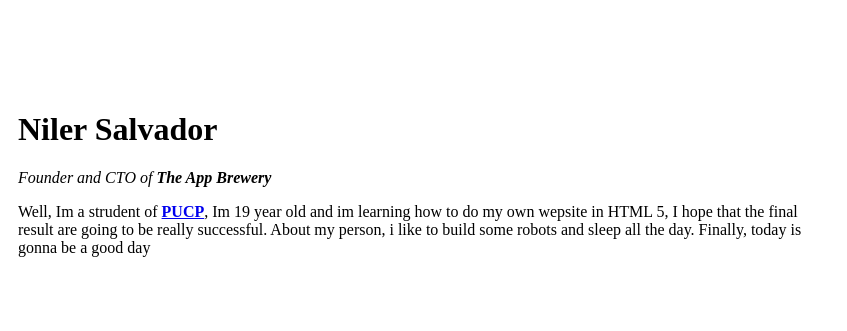
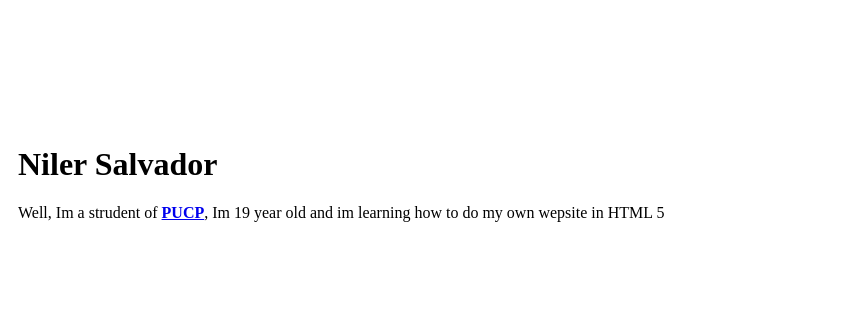
Before and after one commit to Nller/CV_HTML_BASIC, a plain HTML site: page index.html in a window 1280 px wide. Shown: the top 331 px of the page, 433-1280 px from the left. Drawn offline with Linux system fonts and the light colour scheme.

Commit message:
Update index.html

```diff
--- a/index.html
+++ b/index.html
@@ -13,15 +13,10 @@
         <td>
           <h1>Niler Salvador</h1>
           <p>
-            <em>Founder and CTO of <strong>The App Brewery</strong></em>
-          </p>
-          <p>
             Well, Im a strudent of
             <strong><a href="https://www.pucp.edu.pe/">PUCP</a></strong
             >, Im 19 year old and im learning how to do my own wepsite in HTML
-            5, I hope that the final result are going to be really successful.
-            About my person, i like to build some robots and sleep all the day.
-            Finally, today is gonna be a good day
+            5
           </p>
         </td>
       </tr>
```
